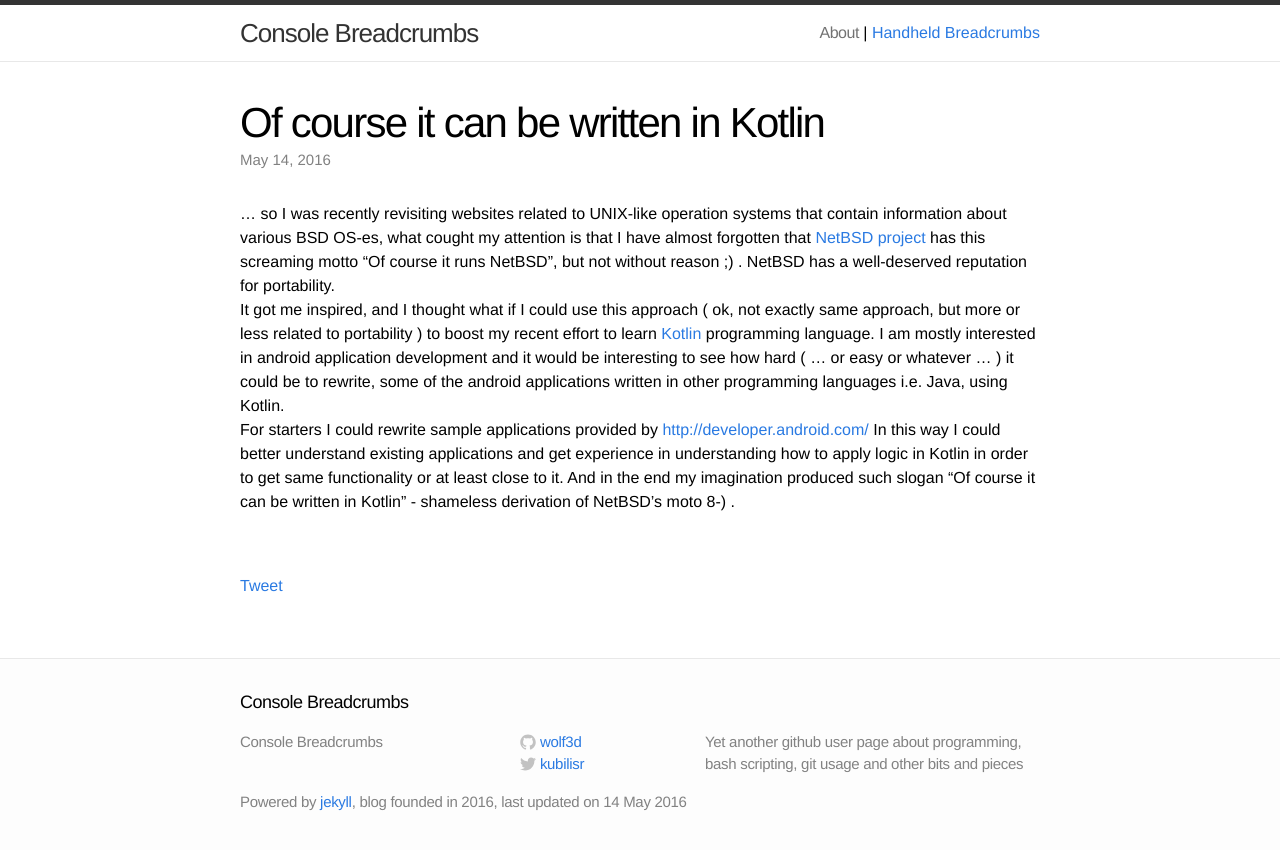
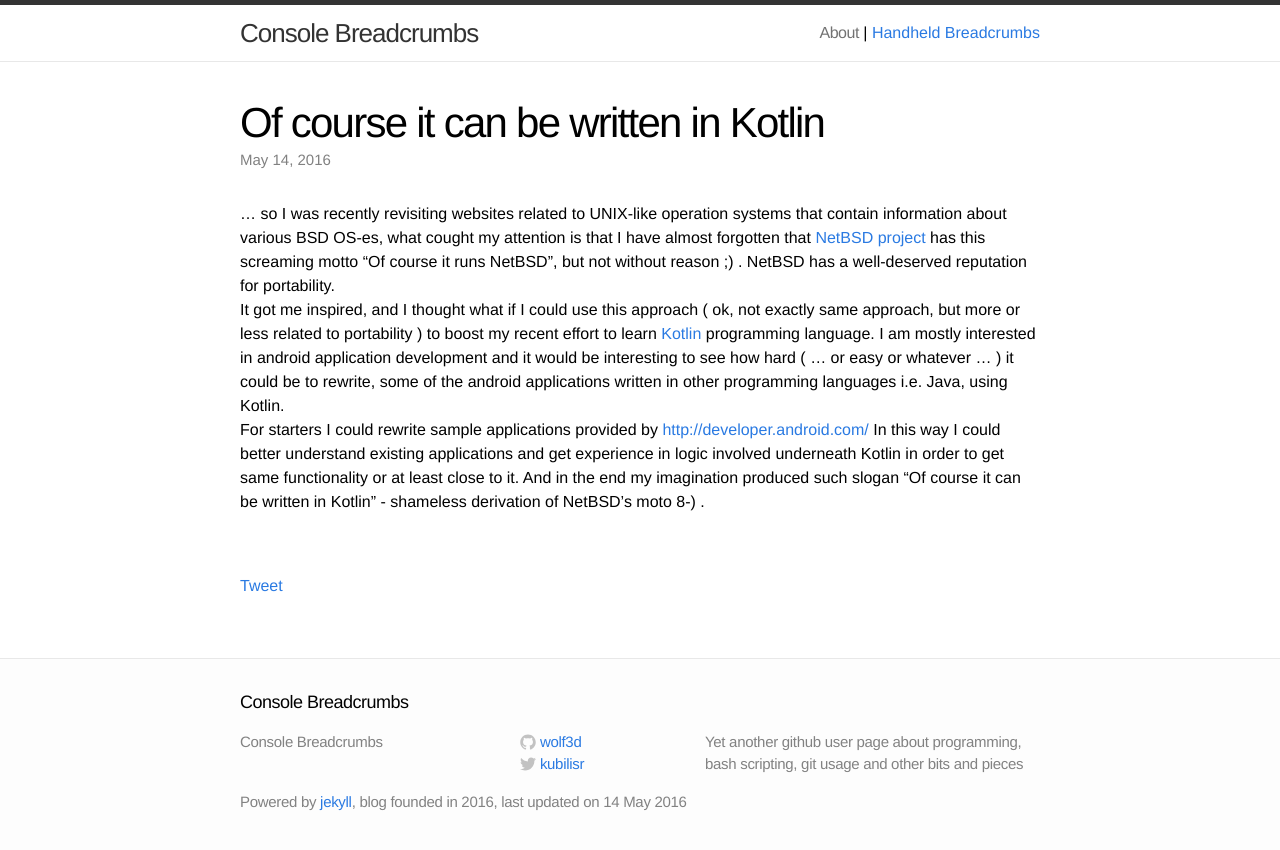
Before and after one commit to kubilisr/kubilisr.github.io, a Jekyll site: the page built from _posts/2016-05-14-of-course-it-can-be-written-in-kotlin.markdown, in a window 1280 px wide. Shown: the top 850 px of the page. Built offline with Jekyll 4.4.1, drawn with Linux system fonts in a browser that asks for light colours; comment, search, counter and statistics services are not loaded.

Commit message:
article amended

```diff
--- a/_posts/2016-05-14-of-course-it-can-be-written-in-kotlin.markdown
+++ b/_posts/2016-05-14-of-course-it-can-be-written-in-kotlin.markdown
@@ -11,6 +11,5 @@
 to boost my recent effort to learn [Kotlin](https://kotlinlang.org){:target="_blank"} programming language.
 I am mostly interested in android application development and it would be interesting to see how hard ( ... or easy or whatever ... ) it could be to rewrite,
 some of the android applications written in other programming languages i.e. Java, using Kotlin.
-For starters I could rewrite sample applications provided by [http://developer.android.com/](http://developer.android.com/){:target="_blank"} In this way I could better understand existing applications and get experience in understanding how
-to apply logic in Kotlin in order to get same functionality or at least close to it.
+For starters I could rewrite sample applications provided by [http://developer.android.com/](http://developer.android.com/){:target="_blank"} In this way I could better understand existing applications and get experience in logic involved underneath Kotlin in order to get same functionality or at least close to it.
 And in the end my imagination produced such slogan "Of course it can be written in Kotlin" - shameless derivation of NetBSD's moto 8-) .
```
